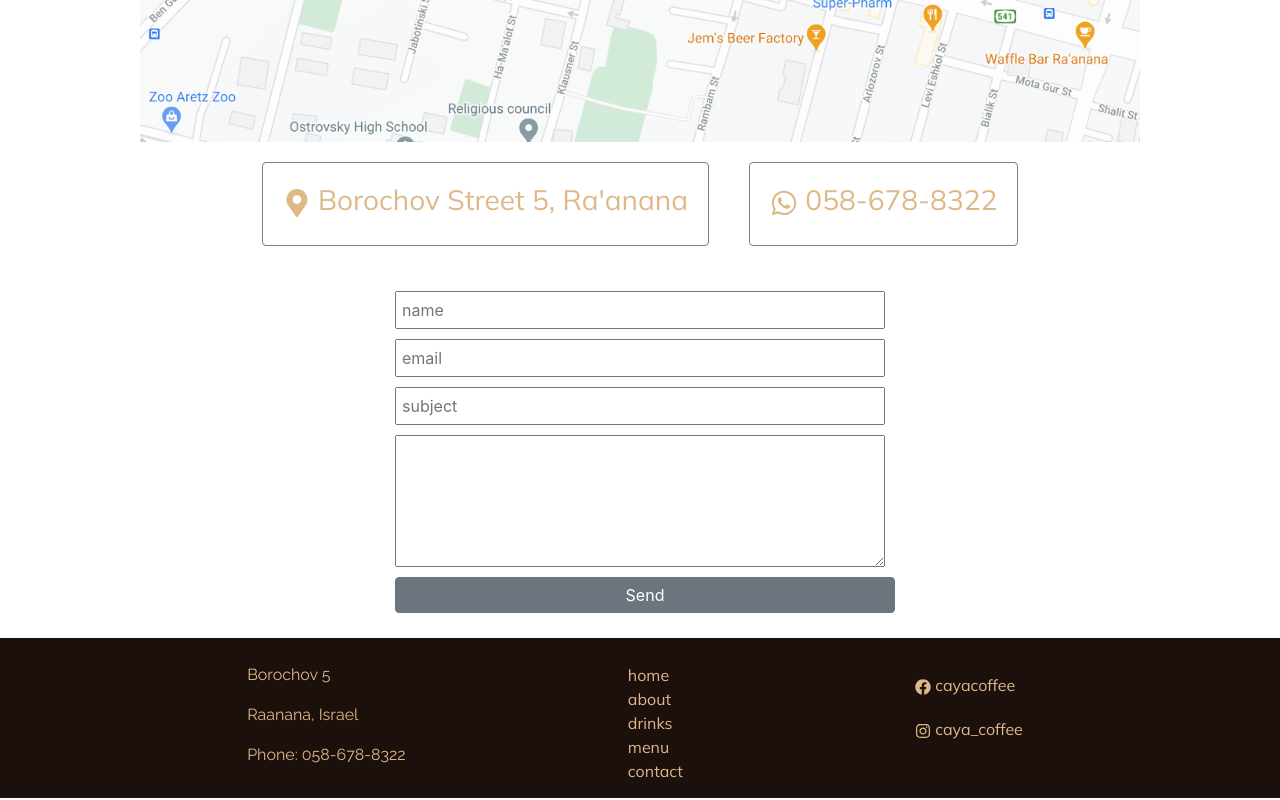
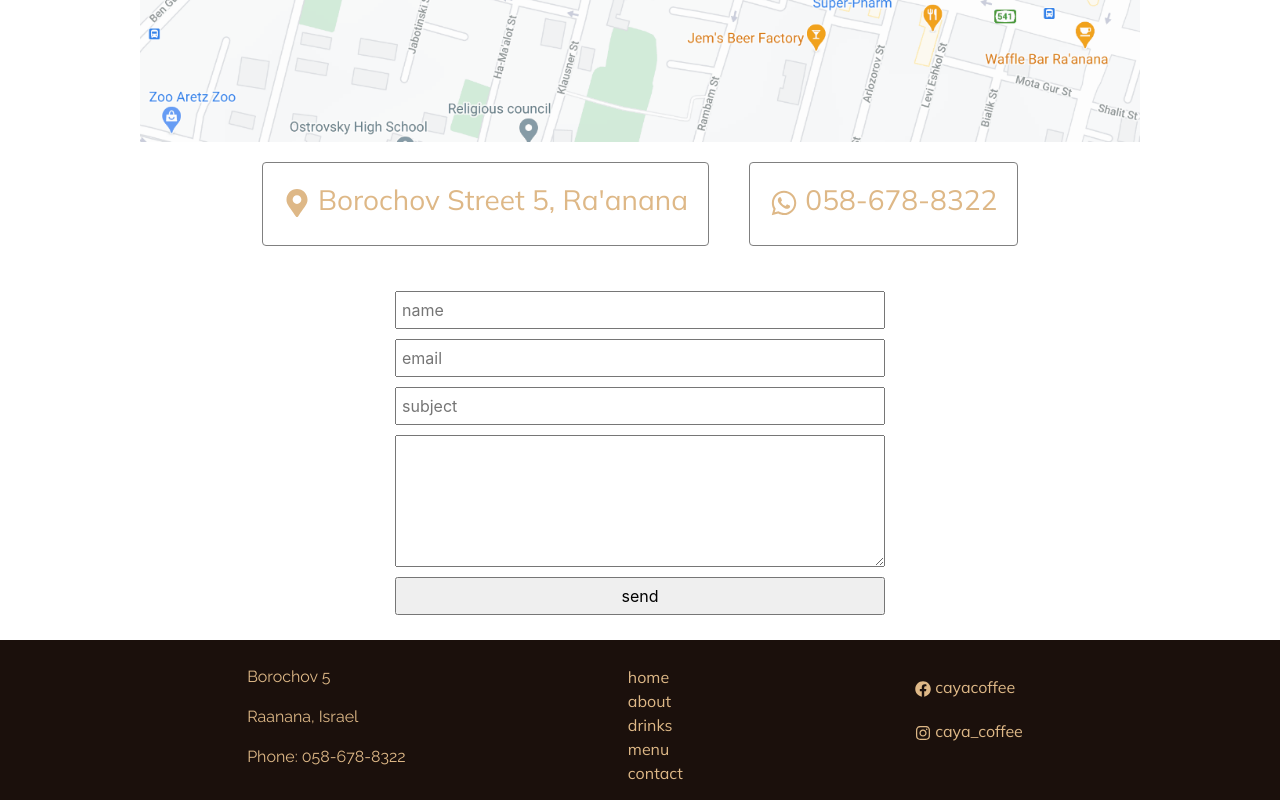
Before and after one commit to wolf-math/coffeeshop, a React (Create React App) app: page /contact in a window 1280 px wide. Shown: the part 578-1378 px from the top of the page. Built offline with nearby package versions, Linux system fonts and the light colour scheme; the HTML template or start-up script is replaced by a standard one.

Commit message:
set up contact page with emailjs

```diff
--- a/package.json
+++ b/package.json
@@ -10,6 +10,7 @@
     "@testing-library/react": "^9.3.2",
     "@testing-library/user-event": "^7.1.2",
     "bootstrap": "^4.6.0",
+    "emailjs-com": "^2.6.4",
     "firebase-tools": "^9.6.1",
     "fontawesome": "^5.6.3",
     "node-sass": "^4.14.1",
--- a/src/App.js
+++ b/src/App.js
@@ -7,6 +7,7 @@ import homepage from './pages/homepage/homepage.page';
 import drinks from './pages/drinks/drinks.page';
 import Navbar from './components/navbar/navbar.component';
 import Footer from './components/footer/footer.component';
+import menu from './pages/menu/menu.page';
 
 import './App.css';
 
@@ -20,6 +21,7 @@ function App() {
           <Route path='/about' component={about} />
           <Route path='/contact' component={contact} />
           <Route path='/drinks' component={drinks} />
+          <Route path='/menu' component={menu} />
         </Switch>
       </div>
       <Footer />
--- a/src/pages/about/about.style.scss
+++ b/src/pages/about/about.style.scss
@@ -1,6 +1,7 @@
 .about {
     margin-top: 50px;
     margin: 0 auto;
+    padding: 20px;
     box-shadow: rgba(149, 157, 165, 0.2) 0px 8px 24px;
     width: 80%;
 
@@ -16,8 +17,9 @@
 }
 
 .head-image {
-    height: auto;
-    width: 40%;
+    height: 30vh;
+    width: 30vh;
+    object-fit:cover;
     display: block;
     margin-left: auto;
     margin-right: auto;
--- a/src/pages/contact/contact.page.jsx
+++ b/src/pages/contact/contact.page.jsx
@@ -3,7 +3,7 @@ import styled from 'styled-components';
 
 import location from '../../assets/cayaLocation.png'
 import './contact.style.scss';
-import {Form, Button } from 'react-bootstrap';
+import emailjs from 'emailjs-com';
 
 import {FaMapMarkerAlt, FaWhatsapp} from 'react-icons/fa';
 
@@ -20,6 +20,18 @@ const StyledForm = styled.div`
         }
     };
 `;
+
+function sendEmail(e) {
+    e.preventDefault();
+
+    emailjs.sendForm('service_6c6yjf6', 'template_lebus0m', e.target, 'user_PN787ZbGoN9scOEwOAcQP')
+      .then((result) => {
+          console.log(result.text);
+      }, (error) => {
+          console.log(error.text);
+      });
+      alert("Message Sent")
+  }
 
 const contact = () => (
     <div className="contact">
@@ -38,13 +50,15 @@ const contact = () => (
             </div>
             </a>
         </div>
-        <StyledForm>
-      <form className="contact">
+
+
+      <StyledForm>
+      <form className="contact" onSubmit={sendEmail}>
                 <input type="text" placeholder="name" name="name" />
                 <input type="email" placeholder="email" name="email" />
                 <input type="text" placeholder="subject" name="subject" />
                 <textarea rows="5" palceholder="message" name="message" />
-            <Button as="input" type="submit" value="Send" variant="secondary" block />
+            <input type="submit" value="send" />
         </form>
         </StyledForm>
     </div>
--- /dev/null
+++ b/src/pages/menu/menu.page.jsx
@@ -0,0 +1,9 @@
+import React from 'react';
+
+function menu() {
+    return (
+        <h1> Menu </h1>
+    )
+}
+
+export default menu;
```
Also changed, not shown: src/pages/menu/menu.style.scss (added), 1 other file (tests, documents, lock files or other folders).
